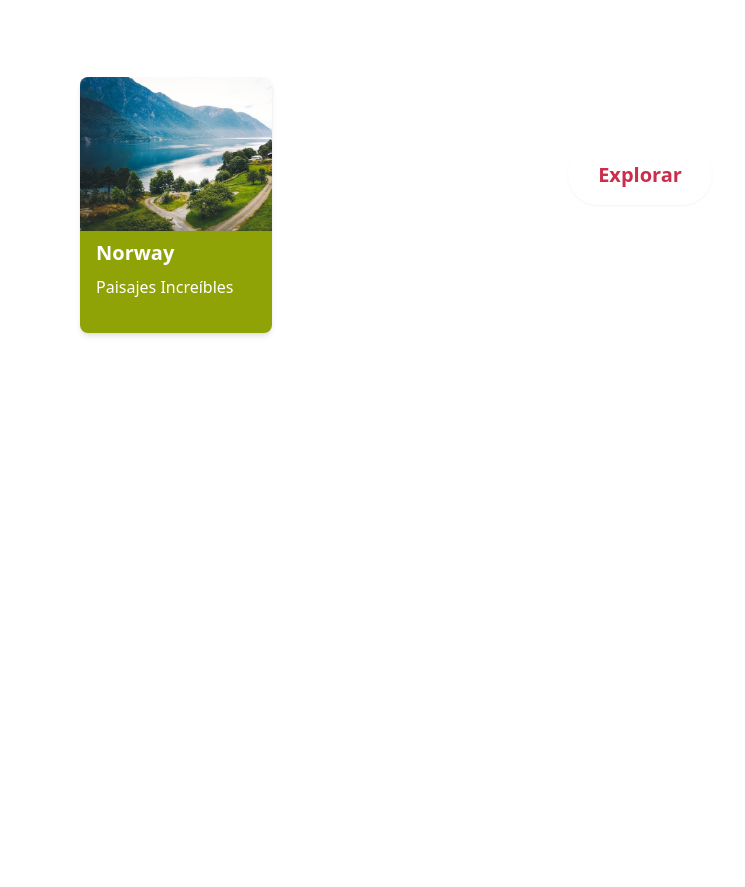
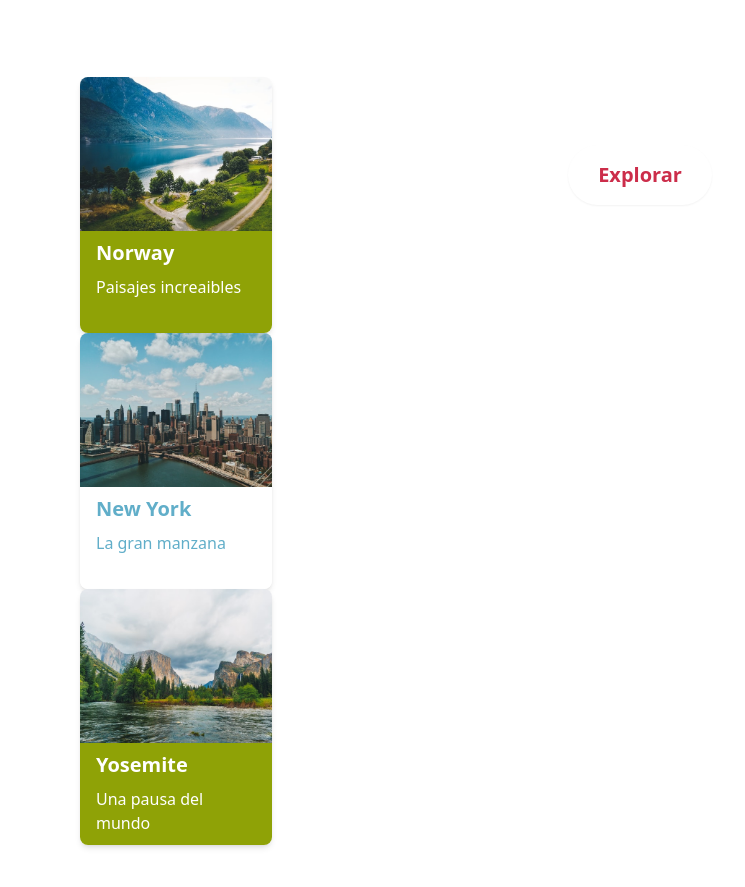
Before and after one commit to GerardoDev25/Curso-B-sico-de-Tailwind-2-y-3__platzi_course, a website: page public/index.html in a window 1280 px wide. Shown: the part 303-1190 px from the top of the page, without its empty margins (0-745 px from the left). Before the commit the page ends 800 px from the top, so only its background shows below. Drawn offline with Linux system fonts and the light colour scheme.

Commit message:
Creando la sección de Recomendados

```diff
--- a/public/index.html
+++ b/public/index.html
@@ -39,11 +39,32 @@
         </div>
       </div>
       <div class="p-20" id="recomendadas">
-        <div class="w-48 h-64 shadow-md rounded-lg">
+        <!-- <div class="w-48 h-64 shadow-md rounded-lg">
           <div class="w-full h-3/5 rounded-t-lg bg-norway bg-cover"></div>
           <div class="w-full h-2/5 bg-secondary rounded-b-lg">
             <p class="text-white font-bold text-xl px-4 py-2">Norway</p>
             <p class="text-white px-4">Paisajes Increíbles</p>
+          </div>
+        </div> -->
+        <div class="Card">
+          <div class="Card--cover bg-norway"></div>
+          <div class="Card--info">
+            <p class="Card--info__title">Norway</p>
+            <p class="Card--info__subtitle">Paisajes increaibles</p>
+          </div>
+        </div>
+        <div class="Card">
+          <div class="Card--cover bg-new_york"></div>
+          <div class="Card--info">
+            <p class="Card--info__title">New York</p>
+            <p class="Card--info__subtitle">La gran manzana</p>
+          </div>
+        </div>
+        <div class="Card">
+          <div class="Card--cover bg-yosemite"></div>
+          <div class="Card--info">
+            <p class="Card--info__title">Yosemite</p>
+            <p class="Card--info__subtitle">Una pausa del mundo</p>
           </div>
         </div>
       </div>
--- a/src/style/main.css
+++ b/src/style/main.css
@@ -1,3 +1,26 @@
 @tailwind base;
 @tailwind components;
 @tailwind utilities;
+
+.Card {
+  @apply w-48 h-64 shadow-md rounded-lg overflow-hidden flex-none;
+}
+.Card--cover {
+  @apply w-full h-3/5 bg-cover;
+}
+.Card--info {
+  @apply w-full h-2/5 bg-secondary;
+}
+.Card--info__title {
+  @apply text-white font-bold text-xl px-4 py-2;
+}
+.Card--info__subtitle {
+  @apply text-white text-base px-4;
+}
+.Card:nth-child(even) .Card--info {
+  @apply bg-white;
+}
+.Card:nth-child(even) .Card--info__title,
+.Card:nth-child(even) .Card--info__subtitle {
+  @apply text-tertiary;
+}
```
Also changed, not shown: public/css/main.css.
